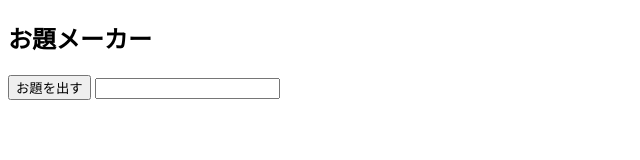
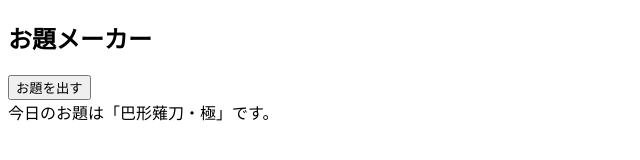
Before and after one commit to gekkairindou/draw_theme, a plain HTML site: page index.html in a window 1280 px wide. Both pictures are taken after a click on the button "お題を出す". Shown: the whole page, without its empty margins (0-640 px from the left). Drawn offline with Linux system fonts and the light colour scheme.

Commit message:
Update index.html

```diff
--- a/index.html
+++ b/index.html
@@ -10,14 +10,41 @@
             <h2>お題メーカー</h2>
         </header>
         <main>
-            <button>お題を出す</button>
-            <input type="text" id="theme">
+            <button onClick="ranTheme()">お題を出す</button>
+            <div id="theme"></div>
         </main>
     </body>
-    <script>
+    <script type="text/javascript">
         function ranTheme() {
-            var token = ["三日月宗近","三日月宗近・極","小狐丸", "小狐丸・極", "石切丸", "石切丸・極"]
-            docment.getElementById("theme").value = token[Math.floor(Math.random() * token.length)]
+            theme = document.getElementById("theme")
+            token = [
+                "三日月宗近","三日月宗近・極","小狐丸", "小狐丸・極", "石切丸", "石切丸・極",
+                "岩融", "岩融・極", "今剣", "今剣・極", "大典太光世", "ソハヤノツルキ", "数珠丸恒次",
+                "にっかり青江", "にっかり青江・極", "鬼丸国綱", "鳴狐", "鳴狐・極" , "一期一振", "一期一振・極",
+                "鯰尾藤四郎", "鯰尾藤四郎・極", "骨喰藤四郎", "骨喰藤四郎・極", "平野藤四郎", "平野藤四郎・極",
+                "厚藤四郎", "厚藤四郎・極", "後藤藤四郎", "後藤藤四郎・極", "信濃藤四郎", "信濃藤四郎・極",
+                "前田藤四郎", "前田藤四郎・極", "秋田藤四郎", "秋田藤四郎・極", "博多藤四郎", "博多藤四郎・極",
+                "乱藤四郎", "乱藤四郎・極", "五虎退", "五虎退・極", "薬研藤四郎", "薬研藤四郎・極",
+                "包丁藤四郎", "包丁藤四郎・極", "大包平", "大包平・極", "鶯丸", "鶯丸・極", "明石国行", "明石国行・極",
+                "蛍丸", "蛍丸・極", "愛染国俊", "愛染国俊・極", "千子村正", "千子村正・極", "蜻蛉切", "蜻蛉切・極",
+                "物吉貞宗", "物吉貞宗・極", "太鼓鐘貞宗", "太鼓鐘貞宗・極", "亀甲貞宗", "亀甲貞宗・極",
+                "燭台切光忠", "燭台切光忠・極", "大般若長光", "大般若長光・極", "小竜景光", "小竜景光・極",
+                "江雪左文字", "江雪左文字・極", "宗三左文字", "宗三左文字・極", "小夜左文字", "小夜左文字・極",
+                "加州清光", "加州清光・極", "大和守安定", "大和守安定・極", "歌仙兼定", "歌仙兼定・極", "和泉守兼定",
+                "和泉守兼定・極", "陸奥守吉行", "陸奥守吉行・極", "山姥切国広", "山姥切国広・極", "山伏国広", "山伏国広・極",
+                "堀川国広", "堀川国広・極", "蜂須賀虎徹", "蜂須賀虎徹・極", "浦島虎徹", "浦島虎徹・極", "長曽根虎徹", "長曽根虎徹・極",
+                "髭切", "髭切特一", "髭切特二", "髭切特三", "髭切・極", "膝丸", "膝丸特一", "膝丸特二", "膝丸・極", "大倶利伽羅", "大倶利伽羅・極",
+                "へし切長谷部", "へし切長谷部・極", "不動行光", "不動行光・極", "獅子王", "獅子王・極", "小烏丸",
+                "抜丸", "同田貫正国", "同田貫正国・極", "鶴丸国永", "鶴丸国永・極", "太郎太刀", "太郎太刀・極", "次郎太刀", "次郎太刀・極",
+                "日本号", "日本号・極", "御手杵", "御手杵・極", "巴形薙刀", "巴形薙刀・極", "毛利藤四郎", "毛利藤四郎・極",
+                "篭手切江", "謙信景光", "謙信景光・極", "小豆長光", "小豆長光・極", "日向正宗", "日向正宗・極",
+                "静形薙刀", "静形薙刀・極", "南泉一文字", "南泉一文字・極", "千代金丸", "千代金丸・極", "山姥切長義", "豊前江",
+                "袮々切丸", "白山吉光", "南海太郎朝尊", "肥前忠広", "北谷菜切", "桑名江", "水心子正秀", "源清麿", "松井江",
+                "山鳥毛", "古今伝授の太刀", "地蔵行平", "治金丸", "日光一文字", "太閤左文字", "五月雨江", "大千鳥十文字槍", "泛塵", "一文字則宗",
+                "叢雲江", "姫鶴一文字", "福島光忠", "七星剣", "稲葉江", "笹貫"
+            ]
+            todaysTheme = token[Math.floor(Math.random() * token.length)];
+            theme.innerText = "今日のお題は「" + todaysTheme + "」です。";
         }
     </script>
 </html>
```
